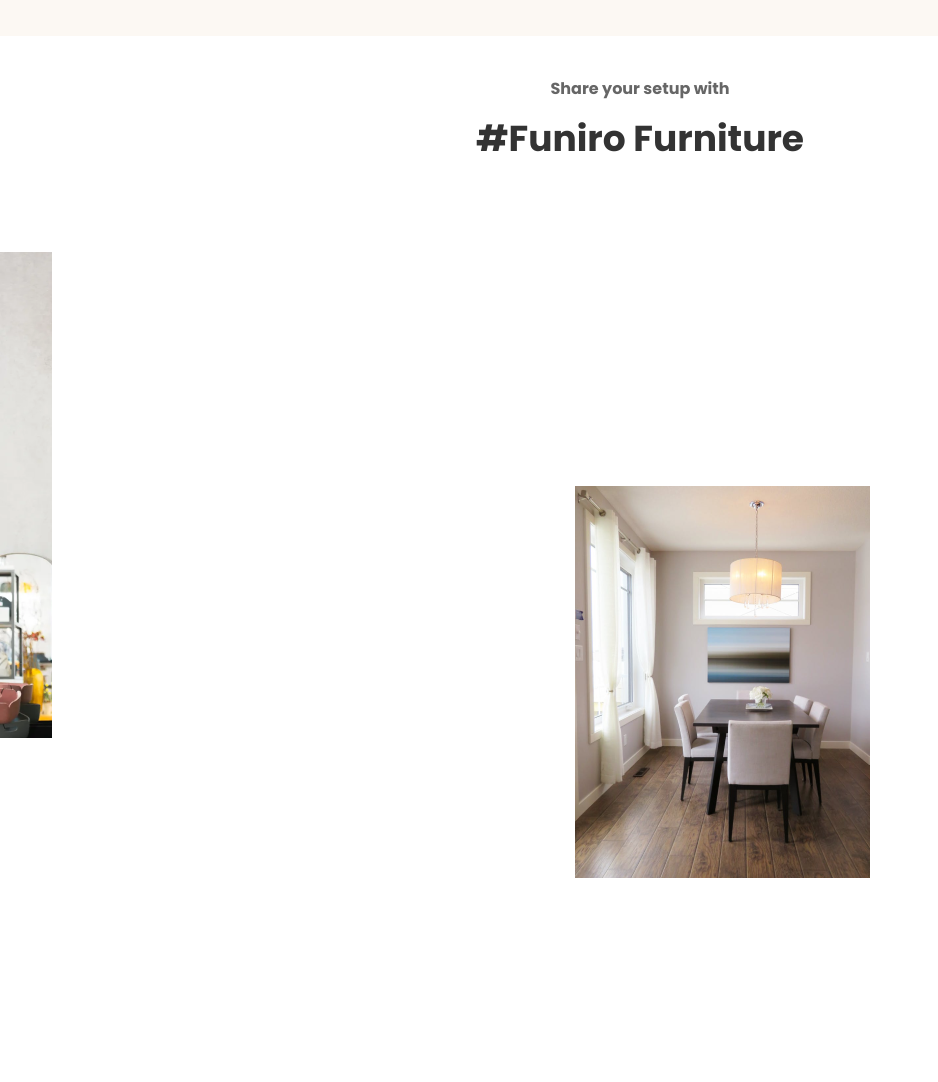
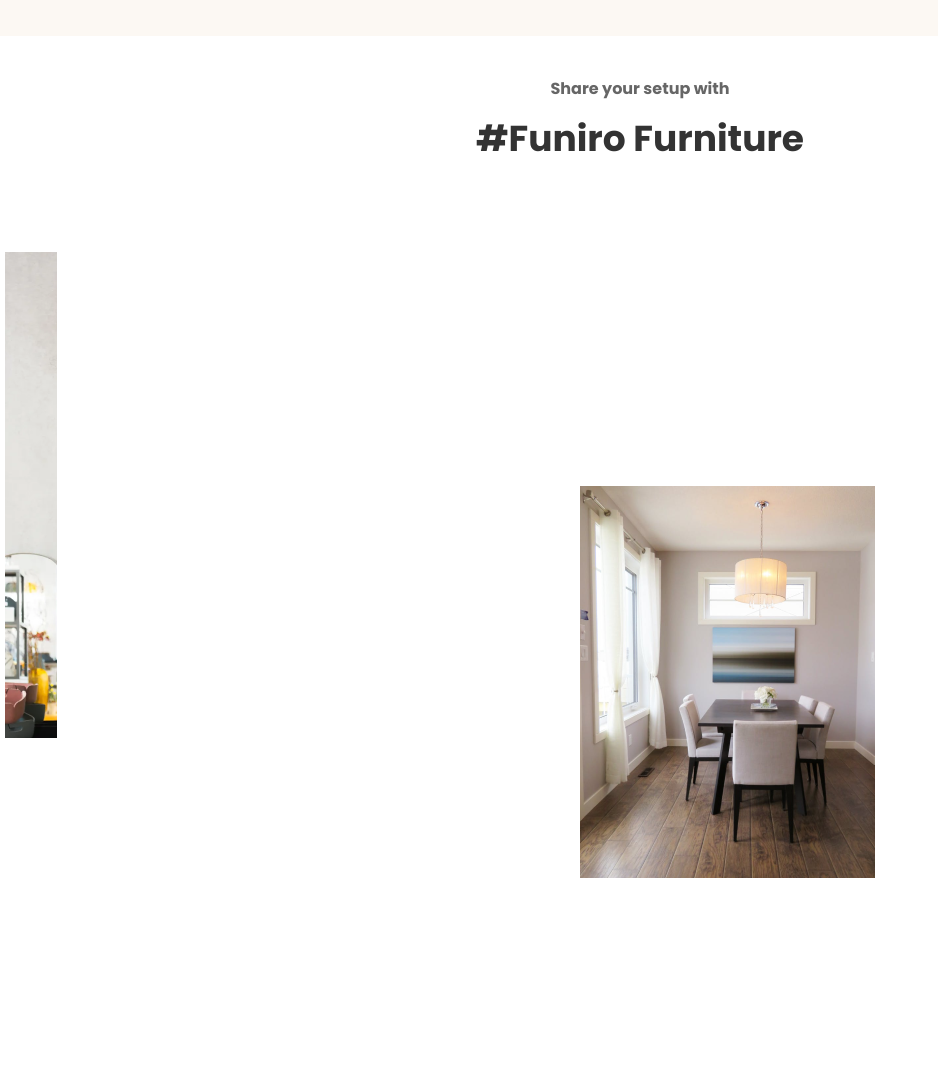
Before and after one commit to traumatizeyarick/projectcollege, a plain HTML site: page project/index.html in a window 1280 px wide. Shown: the part 4420-5502 px from the top of the page, without its empty margins (0-938 px from the left). Drawn offline with Linux system fonts and the light colour scheme.

Commit message:
mini fix

```diff
--- a/project/style.css
+++ b/project/style.css
@@ -698,3 +698,8 @@ position: relative;
   body {
     overflow-x: hidden;
   }
+  .fph1 {
+    box-sizing: border-box;
+    position: relative;
+    left: 5px;
+  }
```
Also changed, not shown: project/index.html (+3 -1 lines).
